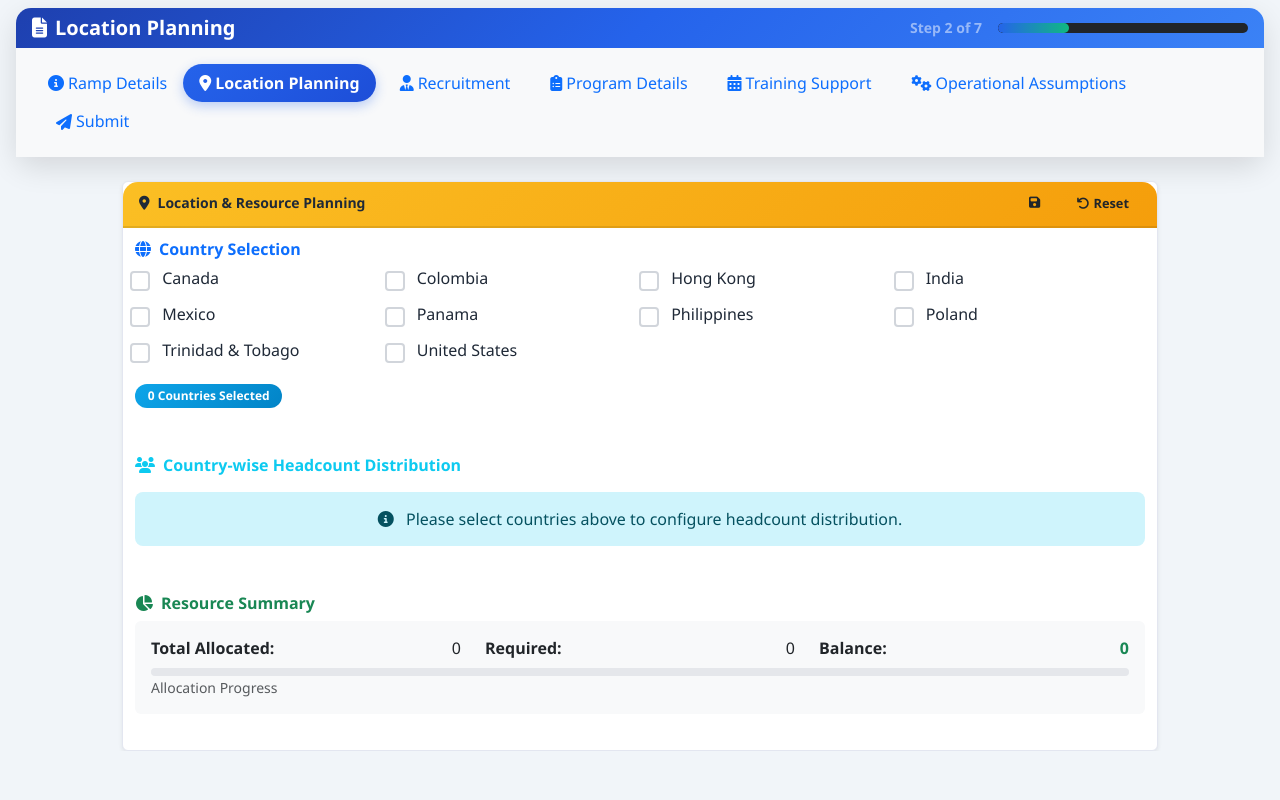
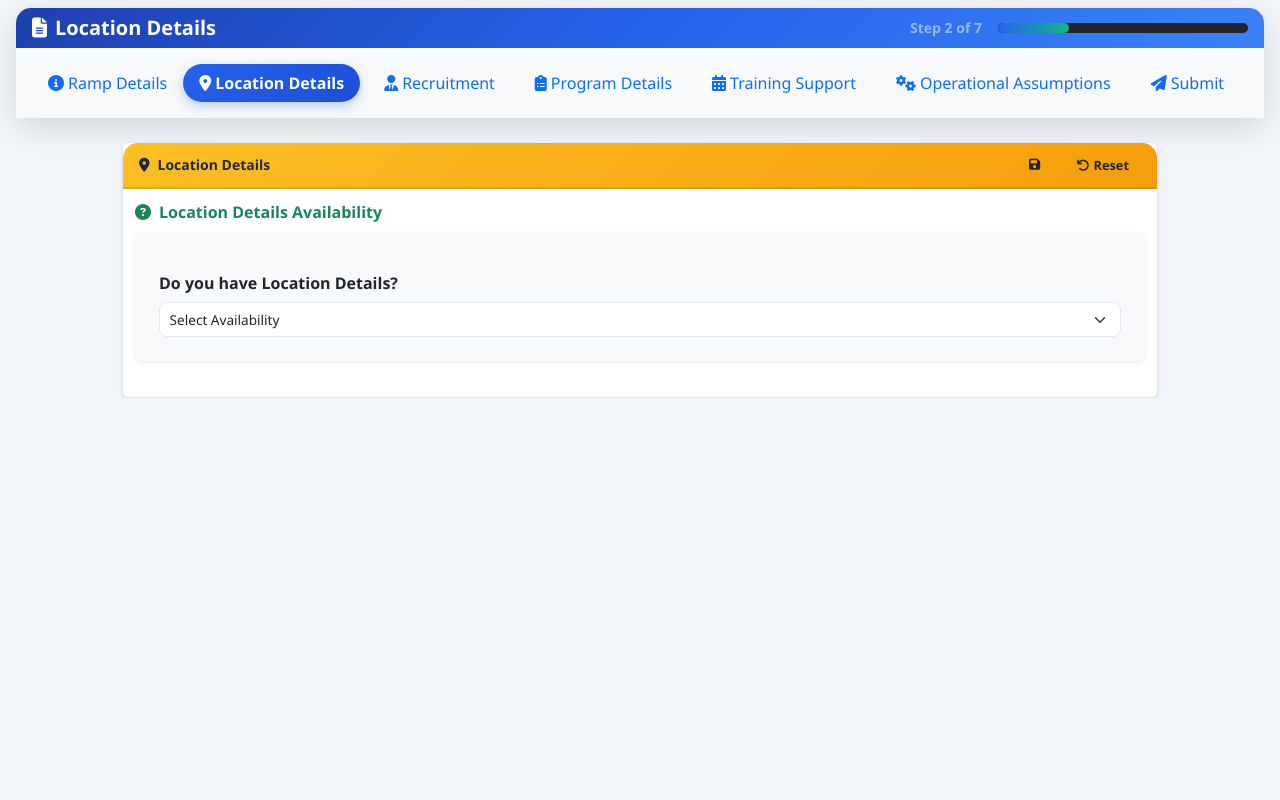
Before and after one commit to srikanth-vn81/Ramp-FormReviseddocker, a Flask app: page /ramp-form/step/2 in a window 1280 px wide. Run offline with Flask 3, Linux system fonts and the light colour scheme.

Commit message:
Update location planning with new details and availability options
Rename "Location Planning" to "Location Details", add a prompt for location data availability (Available/Currently Unavailable), and conditionally display location details based on user selection in templates/step5_location_planning.html and routes.py.

Replit-Commit-Author: Agent
Replit-Commit-Session-Id: 51c6753c-f79c-48db-9296-dc9696b1e227
Replit-Commit-Checkpoint-Type: full_checkpoint
Replit-Commit-Screenshot-Url: https://storage.googleapis.com/screenshot-production-us-central1/f8919e35-9627-440d-9d19-d1f1577be8db/51c6753c-f79c-48db-9296-dc9696b1e227/fcPRxKF

```diff
--- a/routes.py
+++ b/routes.py
@@ -41,7 +41,7 @@ def generate_date_choices():
 # Multi-step form configuration
 FORM_STEPS = {
     1: {'name': 'Ramp Details', 'template': 'step1_ramp_details.html'},
-    2: {'name': 'Location Planning', 'template': 'step5_location_planning.html'},
+    2: {'name': 'Location Details', 'template': 'step5_location_planning.html'},
     3: {'name': 'Recruitment', 'template': 'step6_recruitment.html'},
     4: {'name': 'Program Details', 'template': 'step4_language_channel.html'},
     5: {'name': 'Training Support', 'template': 'step2_training_schedule.html'},
--- a/templates/base_step.html
+++ b/templates/base_step.html
@@ -77,10 +77,10 @@
                                     <li class="breadcrumb-item {{ 'active fw-bold' if current_step == 2 else 'text-primary' }}">
                                         {% if current_step != 2 %}
                                             <a href="{{ url_for('ramp_form_step', step=2) }}" class="text-decoration-none text-primary">
-                                                <i class="fas fa-map-marker-alt me-1"></i>Location Planning
+                                                <i class="fas fa-map-marker-alt me-1"></i>Location Details
                                             </a>
                                         {% else %}
-                                            <i class="fas fa-map-marker-alt me-1"></i>Location Planning
+                                            <i class="fas fa-map-marker-alt me-1"></i>Location Details
                                         {% endif %}
                                     </li>
                                     <li class="breadcrumb-item {{ 'active fw-bold' if current_step == 3 else 'text-primary' }}">
--- a/templates/step5_location_planning.html
+++ b/templates/step5_location_planning.html
@@ -1,15 +1,15 @@
 {% extends "base_step.html" %}
 
-{% block title %}Location & Resource Planning - WFM Analytics{% endblock %}
+{% block title %}Location Details - WFM Analytics{% endblock %}
 
 {% block form_content %}
-<!-- Location & Resource Planning Card -->
+<!-- Location Details Card -->
 <div class="row">
     <div class="col-lg-10 mx-auto">
         <div class="card shadow-sm">
             <div class="card-header bg-warning text-dark d-flex justify-content-between align-items-center">
                 <h6 class="card-title mb-0">
-                    <i class="fas fa-map-marker-alt me-2"></i>Location & Resource Planning
+                    <i class="fas fa-map-marker-alt me-2"></i>Location Details
                 </h6>
                 <div class="location-actions">
                     <button type="submit" class="btn btn-outline-dark me-2" style="padding: 0.25rem; width: 28px; height: 28px; border-radius: 0.375rem; display: inline-flex; align-items: center; justify-content: center;" title="Save">
@@ -21,6 +21,31 @@
                 </div>
             </div>
             <div class="card-body">
+                <!-- Location Details Availability Section -->
+                <div class="mb-4">
+                    <div class="form-label fw-bold text-success mb-3">
+                        <i class="fas fa-question-circle me-2"></i>Location Details Availability
+                    </div>
+                    <div class="card border-0 shadow-sm bg-light">
+                        <div class="card-body p-4">
+                            <div class="row g-3">
+                                <div class="col-12">
+                                    <label class="form-label fw-bold text-dark mb-2">
+                                        Do you have Location Details?
+                                    </label>
+                                    <select class="form-select" id="location-availability" onchange="toggleLocationDetails()">
+                                        <option value="">Select Availability</option>
+                                        <option value="available">Available</option>
+                                        <option value="unavailable">Currently Unavailable</option>
+                                    </select>
+                                </div>
+                            </div>
+                        </div>
+                    </div>
+                </div>
+
+                <!-- Location Details Content (Initially Hidden) -->
+                <div id="location-details-content" style="display: none;">
                 <!-- Country Selection Section -->
                 <div class="mb-5">
                     <h6 class="fw-bold text-primary mb-3">
@@ -296,6 +321,7 @@
                         </div>
                     </div>
                 </div>
+                </div> <!-- End of location-details-content -->
             </div>
         </div>
     </div>
@@ -362,6 +388,29 @@
 
 {% block extra_js %}
 <script>
+// Toggle Location Details based on availability selection
+function toggleLocationDetails() {
+    const availability = document.getElementById('location-availability').value;
+    const content = document.getElementById('location-details-content');
+
+    if (availability === 'available') {
+        content.style.display = 'block';
+    } else {
+        content.style.display = 'none';
+        // Clear all form data when hiding
+        document.querySelectorAll('input[name="geo_country"]').forEach(function(checkbox) {
+            checkbox.checked = false;
+        });
+        document.querySelectorAll('.country-headcount').forEach(function(input) {
+            input.value = '';
+        });
+    }
+
+    // Update counters when visibility changes
+    if (window.updateCountryCount) updateCountryCount();
+    if (window.updateResourceSummary) updateResourceSummary();
+}
+
 document.addEventListener('DOMContentLoaded', function() {
     // Update country selection count and distribution display
     function updateCountryCount() {
```
Also changed, not shown: 1 other file.
